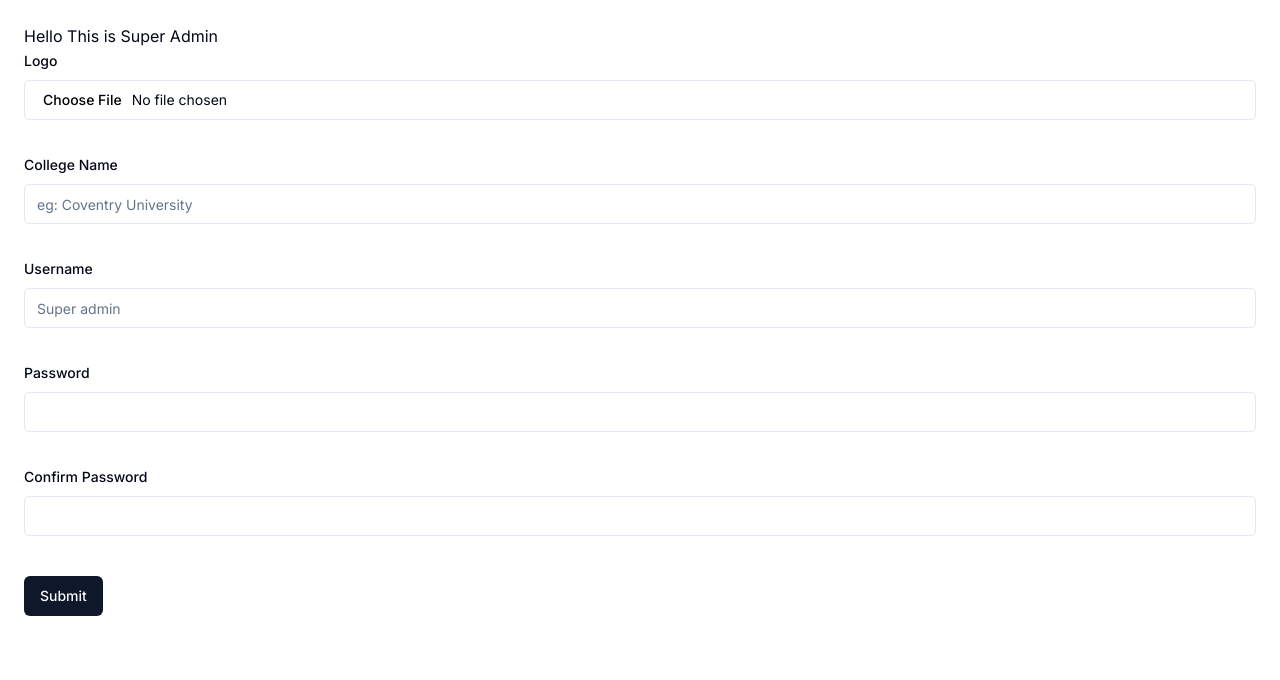
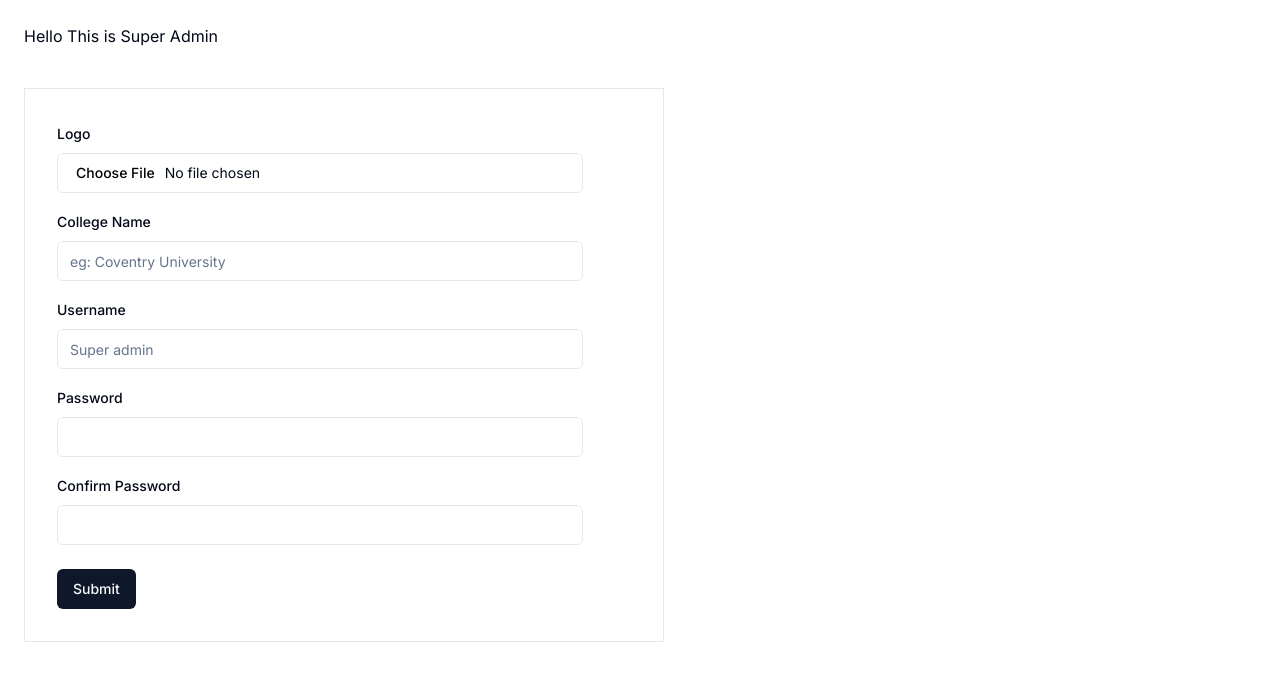
Before and after one commit to trishan9/Teacher-Evaluation-System, a Next.js app in the folder super-admin/: page / in a window 1280 px wide. Shown: the top 680 px of the page. Built offline with nearby package versions, Linux system fonts and the light colour scheme.

Commit message:
feat: added fields for school creation

```diff
--- a/super-admin/app/_components/signin.tsx
+++ b/super-admin/app/_components/signin.tsx
@@ -2,7 +2,7 @@
 
 import React from "react";
 import { zodResolver } from "@hookform/resolvers/zod";
-import { useForm } from "react-hook-form";
+import { useForm, useFieldArray } from "react-hook-form";
 import { z } from "zod";
 import { Button } from "@/components/ui/button";
 import { Input } from "@/components/ui/input";
@@ -44,6 +44,15 @@ const SignIn = () => {
       username: "",
     },
   });
+  const { control } = form;
+
+  // const { fields, append, remove } = useFieldArray({
+  //   name: "test",
+  //   control,
+  //   rules: {
+  //     required: "Please add at least 1 class",
+  //   },
+  // });
 
   function onSubmit(values: z.infer<typeof formSchema>, event: any) {
     values.logo = event.target.logo.files[0];
@@ -60,10 +69,13 @@ const SignIn = () => {
 
   return (
     <div>
-      <p>Hello This is Super Admin</p>
+      <p className="mb-10">Hello This is Super Admin</p>
 
       <Form {...form}>
-        <form onSubmit={form.handleSubmit(onSubmit)} className="space-y-8">
+        <form
+          onSubmit={form.handleSubmit(onSubmit)}
+          className="space-y-4 w-[50vw] p-[2rem] pr-[5rem]  border"
+        >
           <FormField
             control={form.control}
             name="logo"
```
